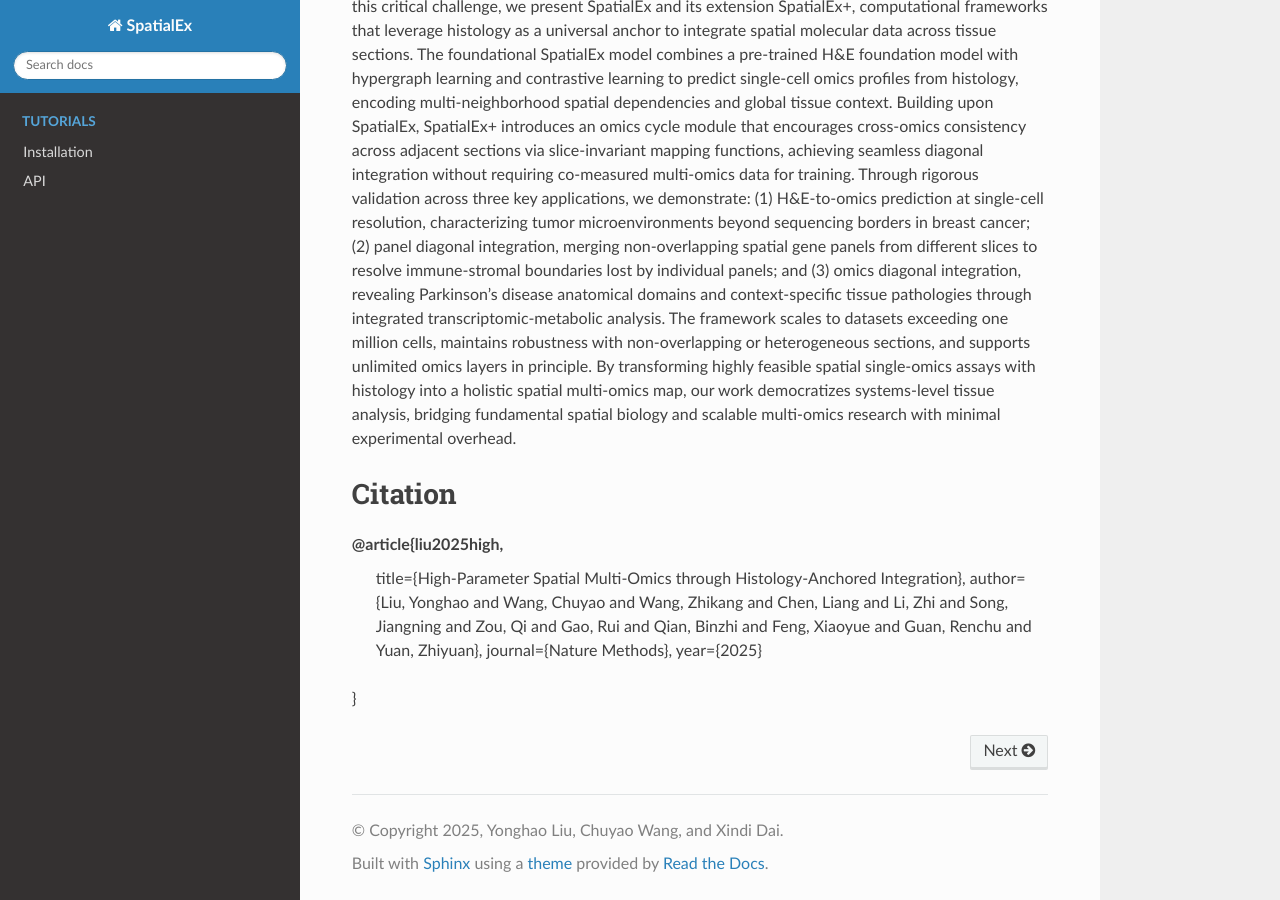
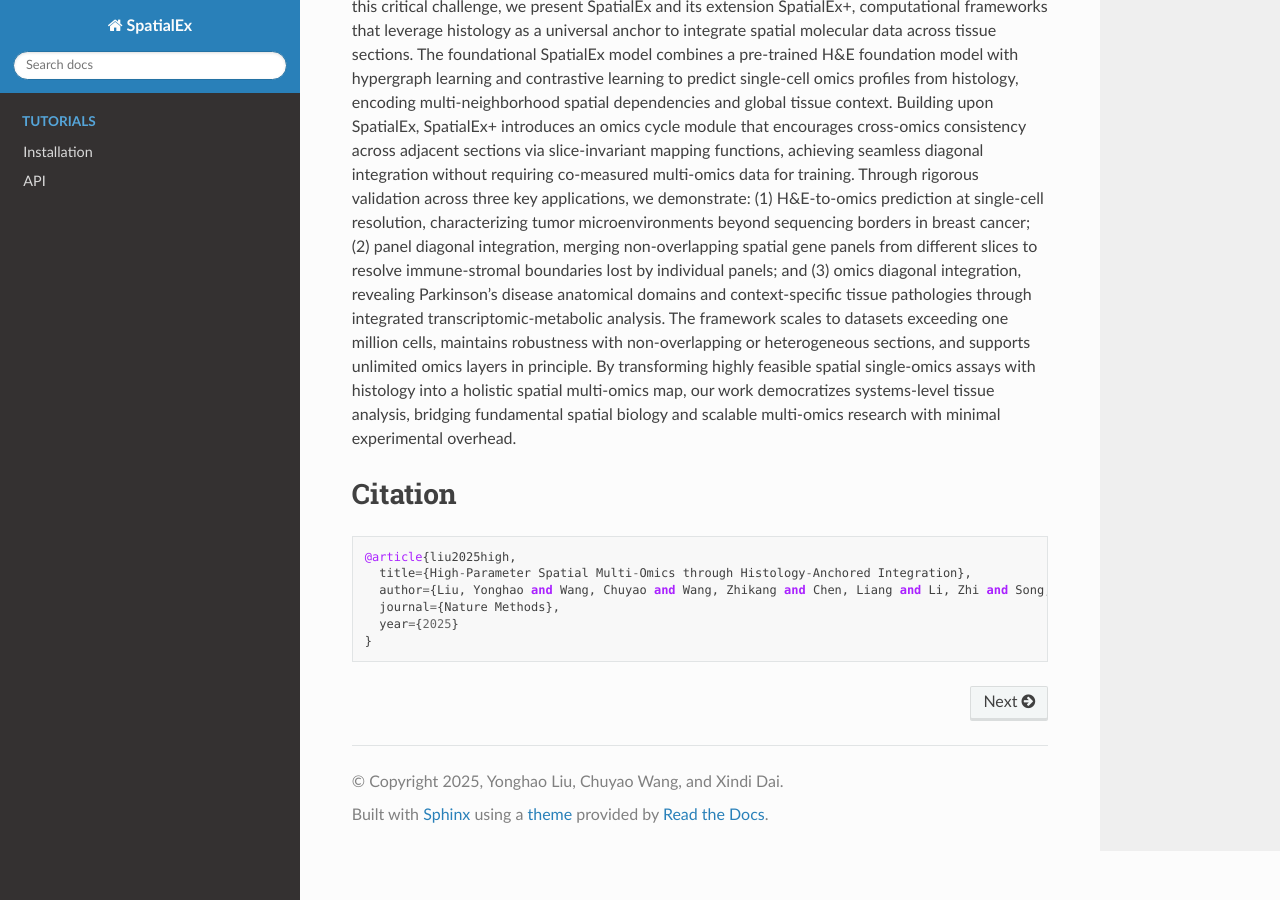
Before and after one commit to yonghao-Jlu/spatialex, a Sphinx documentation site: the page built from docs/source/index.rst, in a window 1280 px wide and 900 px high, scrolled down 1077 px. Built offline with Sphinx 7.4.7 and the Read the Docs theme 3.1.0, drawn with Linux system fonts in a browser that asks for light colours; pages that are not in the unit, such as notebooks, are missing from menus.

Commit message:
Add citation

```diff
--- a/docs/source/index.rst
+++ b/docs/source/index.rst
@@ -31,9 +31,11 @@ Recent advances in spatial omics technologies enable in situ molecular profiling
 
 Citation
 ========
-@article{liu2025high, \
-  title={High-Parameter Spatial Multi-Omics through Histology-Anchored Integration}, \
-  author={Liu, Yonghao and Wang, Chuyao and Wang, Zhikang and Chen, Liang and Li, Zhi and Song, Jiangning and Zou, Qi and Gao, Rui and Qian, Binzhi and Feng, Xiaoyue and Guan, Renchu and Yuan, Zhiyuan}, \
-  journal={Nature Methods}, \
-  year={2025} \
-}
+::
+
+  @article{liu2025high,
+    title={High-Parameter Spatial Multi-Omics through Histology-Anchored Integration},
+    author={Liu, Yonghao and Wang, Chuyao and Wang, Zhikang and Chen, Liang and Li, Zhi and Song, Jiangning and Zou, Qi and Gao, Rui and Qian, Binzhi and Feng, Xiaoyue and Guan, Renchu and Yuan, Zhiyuan},
+    journal={Nature Methods},
+    year={2025}
+  }
```
